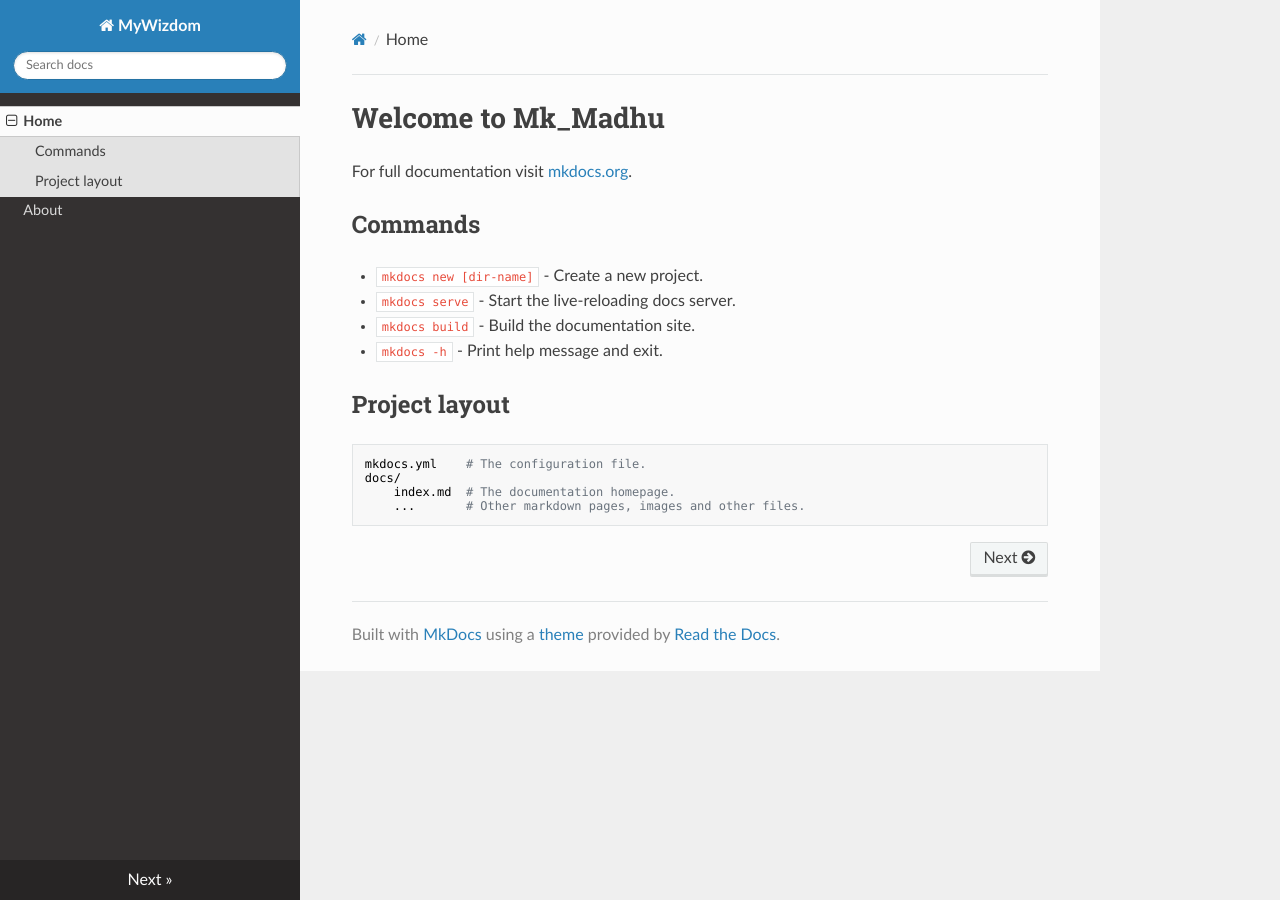
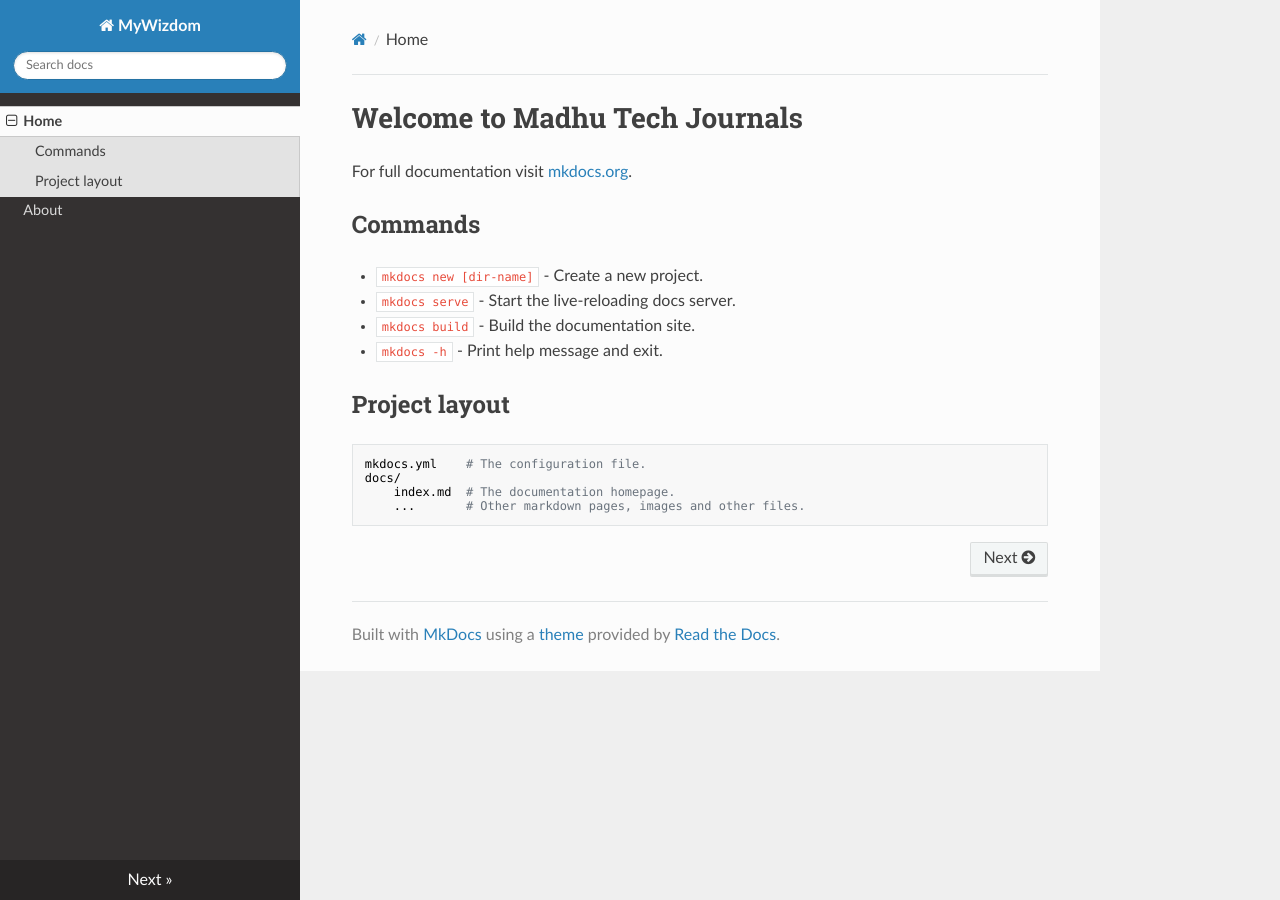
Before and after one commit to madhutelugu/madhutelugu.github.io, an MkDocs documentation site: the page built from docs/index.md, in a window 1280 px wide. Built offline with MkDocs 1.6.1, drawn with Linux system fonts in a browser that asks for light colours; nearby versions of some CDN libraries.

Commit message:
Update index.md

```diff
--- a/docs/index.md
+++ b/docs/index.md
@@ -1,4 +1,4 @@
-# Welcome to Mk_Madhu
+# Welcome to Madhu Tech Journals
 
 For full documentation visit [mkdocs.org](https://www.mkdocs.org).
 
```
